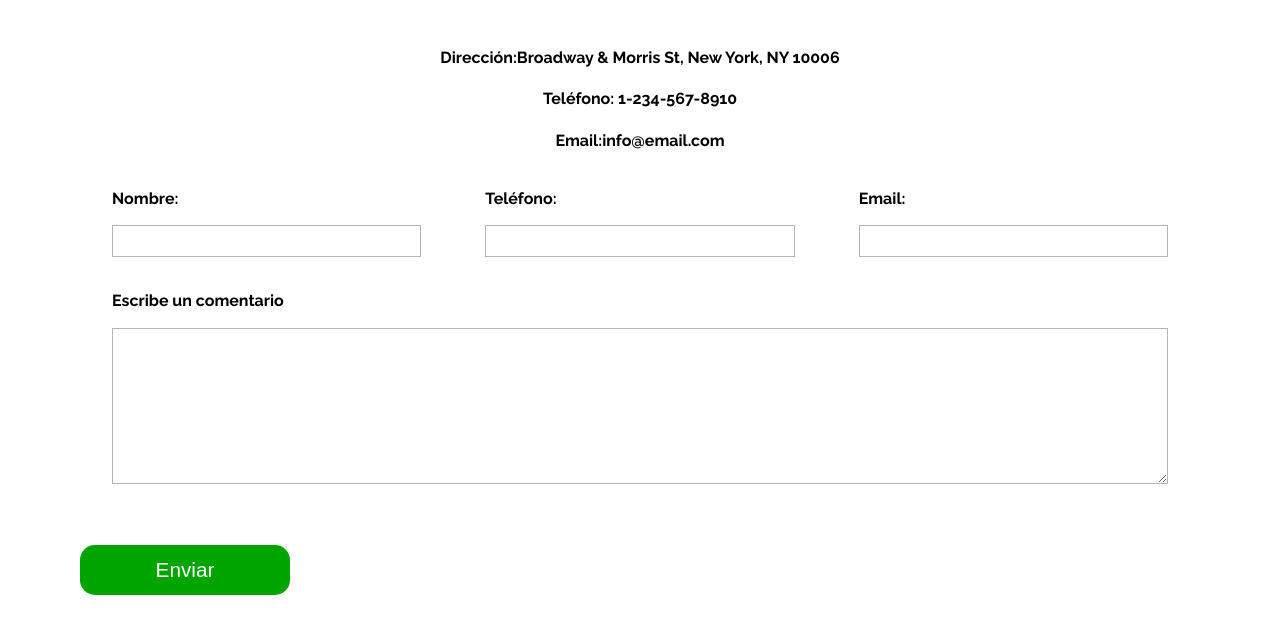
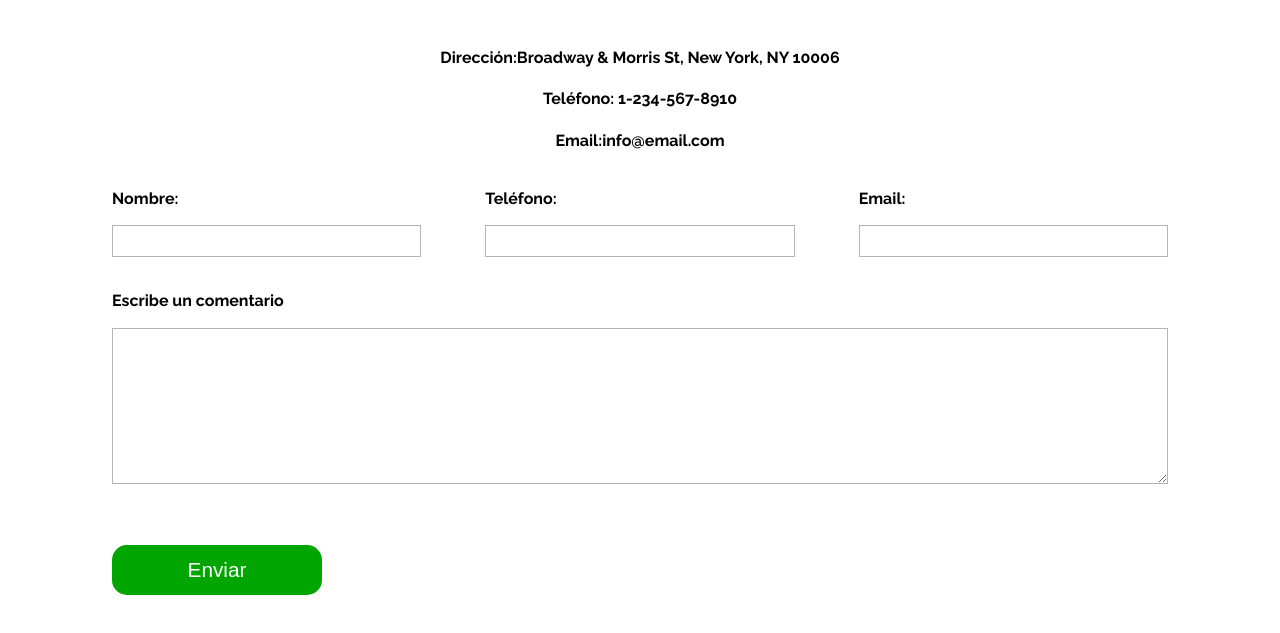
Before and after one commit to Akrel01/Semana04_reto3, a plain HTML site: page index.html in a window 1280 px wide. Shown: the part 3607-4240 px from the top of the page. Drawn offline with nearby package versions, Linux system fonts and the light colour scheme; grey boxes are pictures that could not be loaded.

Commit message:
fix button

```diff
--- a/style.css
+++ b/style.css
@@ -246,7 +246,7 @@ i{
 }
 
 button{
-    margin: 2rem 5rem;
+    margin: 2rem 7rem;
     width: 210px;
     height: 50px;
     border-radius: 15px;
```
